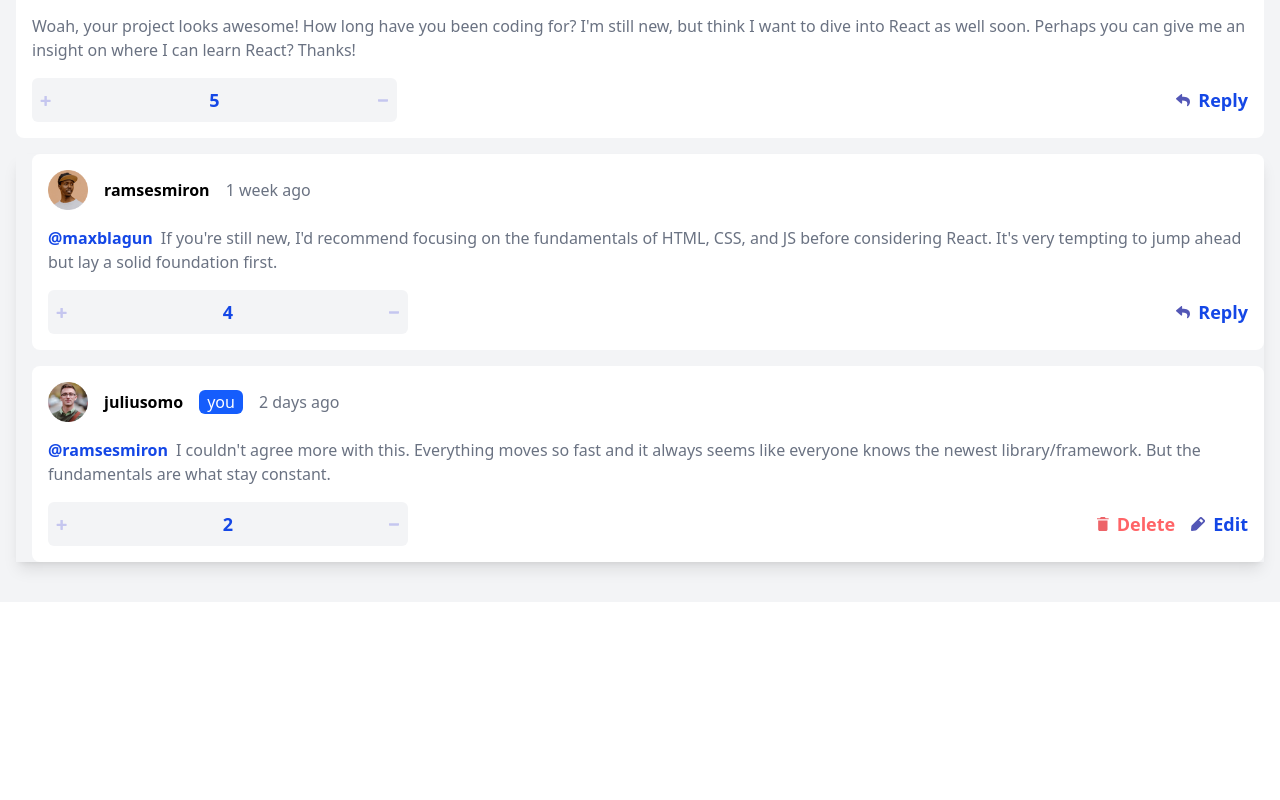
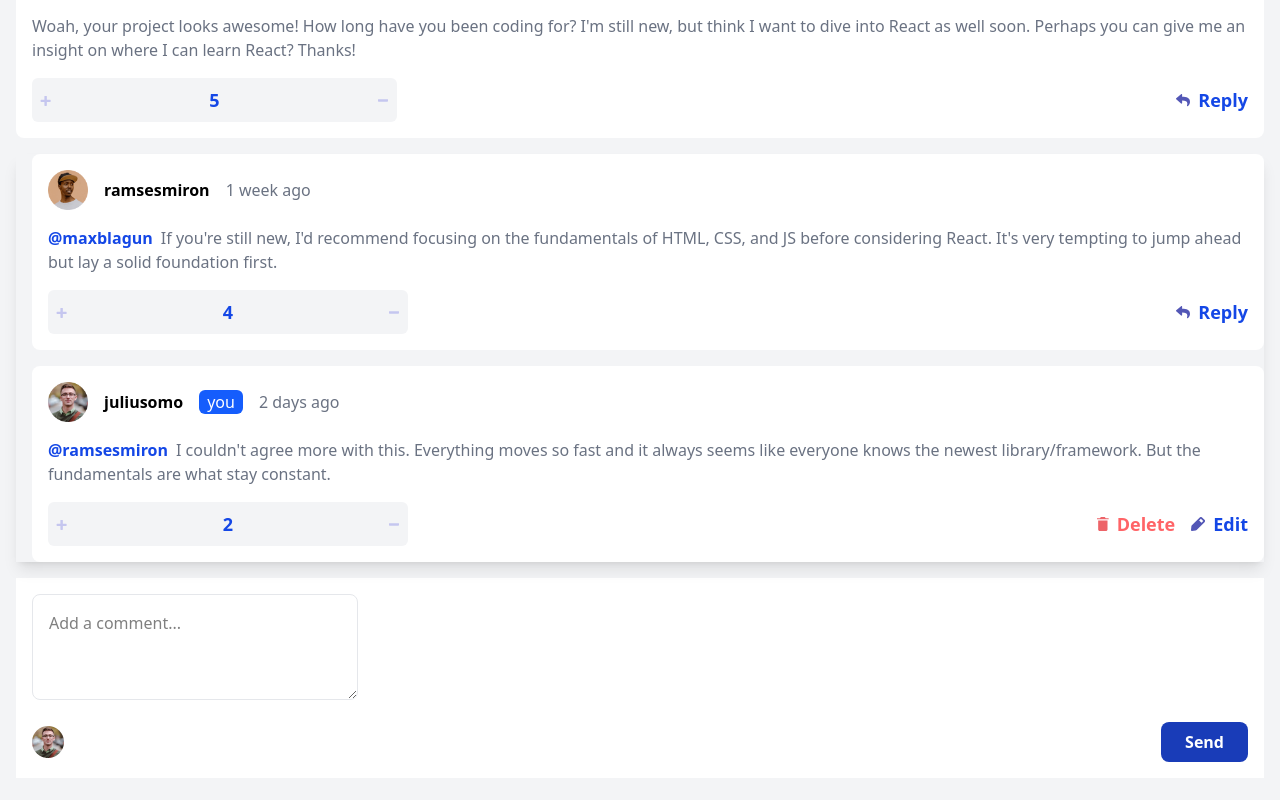
Before and after one commit to Medido1/Interactive-comments-section, a React (Vite) app: page / in a window 1280 px wide. Shown: the part 294-1094 px from the top of the page. Before the commit the page ends 896 px from the top, so only its background shows below. Built offline with nearby package versions, Linux system fonts and the light colour scheme.

Commit message:
Add form for a new comment

```diff
--- a/src/App.jsx
+++ b/src/App.jsx
@@ -2,6 +2,7 @@ import "./App.css";
 import { useContext } from "react";
 import { GlobalContext } from "./context/GlobalContext";
 import CommentComp from "./components/CommentComp";
+import CommentForm from "./components/CommentForm";
 
 function App() {
   const { data } = useContext(GlobalContext);
@@ -15,6 +16,7 @@ function App() {
           />
         ))}
       </ul>
+      <CommentForm />
     </main>
   );
 }
--- /dev/null
+++ b/src/components/CommentForm.jsx
@@ -0,0 +1,35 @@
+import { useState } from "react";
+import userAvatar from "/avatars/image-juliusomo.png"
+
+function CommentForm() {
+  const [commentText, setCommentText] = useState("");
+
+  return (
+    <form className="bg-white p-4">
+      <label htmlFor="commentText" className="sr-only">Add a comment</label>
+      <textarea
+        className="border-gray-200 border p-4 rounded-lg mb-4"
+        name="commentText" id="commentText"
+        rows="3"
+        cols="30"
+        placeholder="Add a comment..."
+        value = {commentText}
+        onChange={(e) => setCommentText(e.target.value)}
+      ></textarea>
+      <div className="flex justify-between items-center">
+        <img
+          className="h-8"
+          src={userAvatar} alt="user avatar"
+        />
+        <button
+          type="submit"
+          className="px-6 py-2 bg-blue-800 text-white rounded-lg
+            font-bold cursor-pointer">
+          Send
+        </button>
+      </div>
+    </form>
+  )
+}
+
+export default CommentForm;
```
